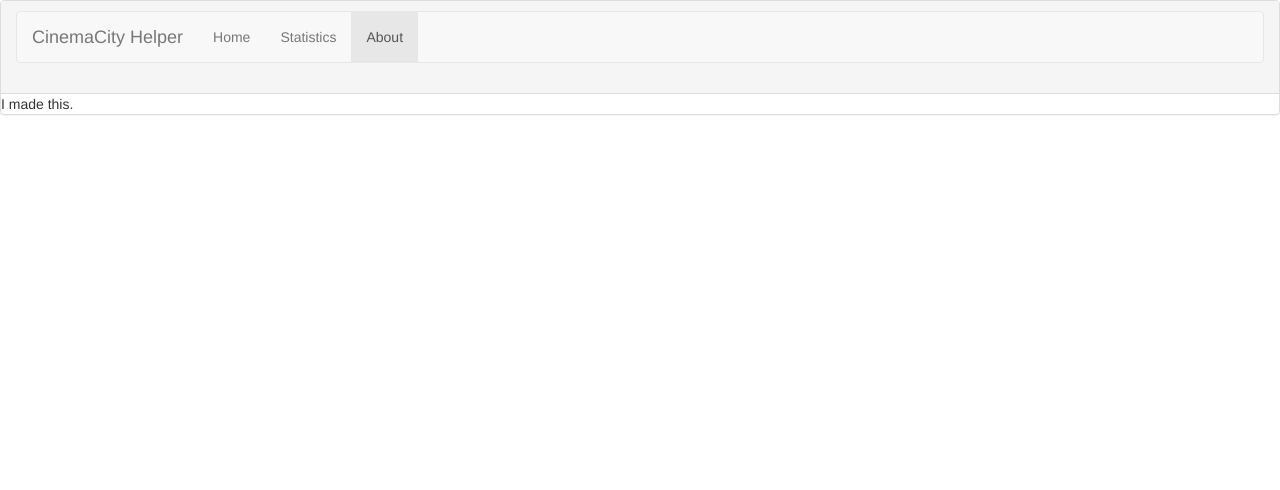
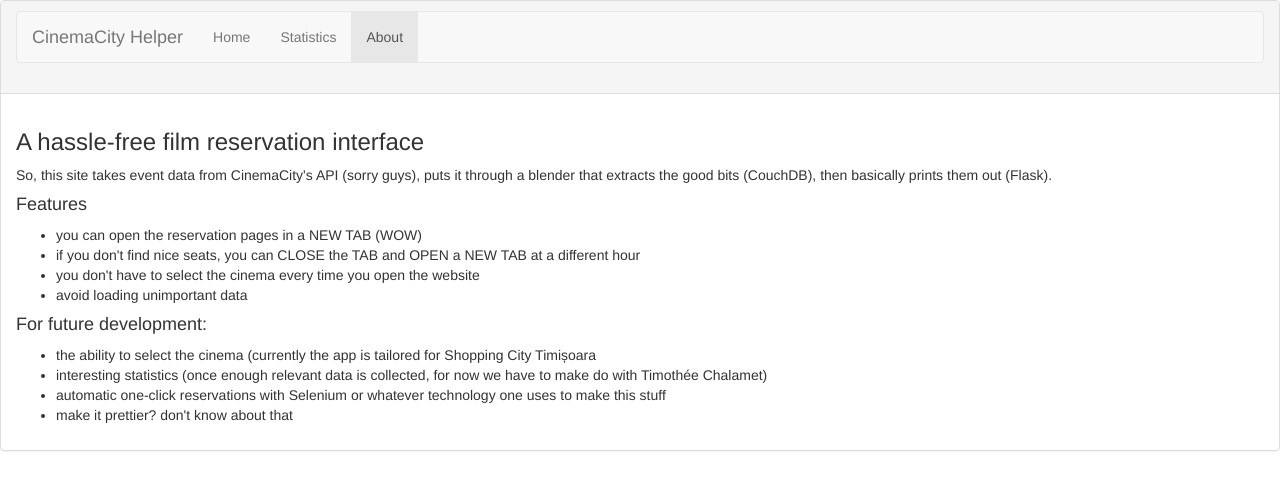
Before and after one commit to GabrielNagy/cc_helper, a Python web app: template app/templates/about.html in a window 1280 px wide. Shown: the top 490 px of the page. Run offline with Jinja, Linux system fonts and the light colour scheme; the template is opened without the code that fills it, so the values that code supplies are empty; some libraries are stand-ins or nearby versions.

Commit message:
V2: now on even more powerful steroids

```diff
--- a/_design/parse_docs/views/get_showings/map.js
+++ b/_design/parse_docs/views/get_showings/map.js
@@ -3,7 +3,7 @@ function (doc) {
         doc.body.films.forEach(function(film) {
             doc.body.events.forEach(function(event) {
                 if (film.id == event.filmId) {
-                    emit([doc._id, film.name, event.bookingLink, event.attributeIds, film.length, film.releaseYear], event.eventDateTime.split(" ")[1]);
+                    emit([doc._id, event.eventDateTime.split(" ")[1], film.name, event.bookingLink, event.attributeIds, film.length, film.releaseYear], event.eventDateTime.split(" ")[1]);
                 }
             });
         });
--- a/app/templates/about.html
+++ b/app/templates/about.html
@@ -2,5 +2,23 @@
 {% set active_page = "about" %}
 
 {% block content %}
-I made this.</div>
+  <div class="panel-body">
+    <h3>A hassle-free film reservation interface</h3>
+    <p>So, this site takes event data from CinemaCity's API (sorry guys), puts it through a blender that extracts the good bits (CouchDB), then basically prints them out (Flask).</p>
+    <h4>Features</h4>
+    <ul>
+      <li>you can open the reservation pages in a NEW TAB (WOW)</li>
+      <li>if you don't find nice seats, you can CLOSE the TAB and OPEN a NEW TAB at a different hour</li>
+      <li>you don't have to select the cinema every time you open the website</li>
+      <li>avoid loading unimportant data</li>
+    </ul>
+    <h4>For future development:</h4>
+    <ul>
+      <li>the ability to select the cinema (currently the app is tailored for Shopping City Timișoara</li>
+      <li>interesting statistics (once enough relevant data is collected, for now we have to make do with Timothée Chalamet)</li>
+      <li>automatic one-click reservations with Selenium or whatever technology one uses to make this stuff</li>
+      <li>make it prettier? don't know about that</li>
+    </ul>
+  </div>
+</div>
 {% endblock %}
--- a/app/templates/index.html
+++ b/app/templates/index.html
@@ -17,7 +17,7 @@
       <nav class="navbar navbar-default">
         <div class="container-fluid">
           <div class="navbar-header">
-            <a class="navbar-brand" href="#">CinemaCity Helper</a>
+            <a class="navbar-brand" href="/">CinemaCity Helper</a>
           </div>
           <ul class="nav navbar-nav">
             {% for href, id, title in navigation_bar %}
```
Also changed, not shown: _design/parse_docs/lists/parse_categories.js (+29 -11 lines), app/main.py (+10 -7 lines), app/templates/movies.html (+18 -9 lines).
